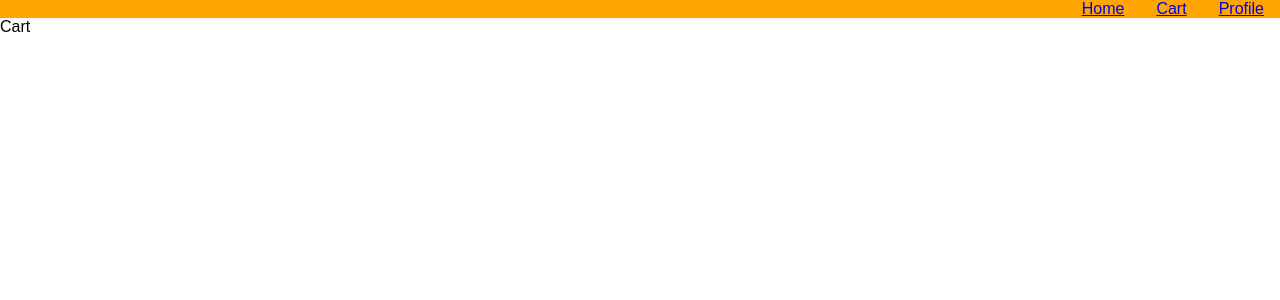
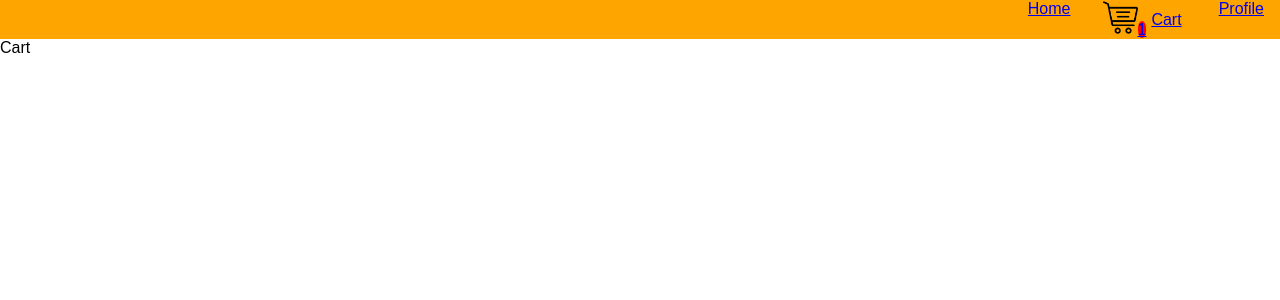
Before and after one commit to khazaddoom/shopping-cart-react, a React (Create React App) app: page /cart in a window 1280 px wide. Shown: the top 300 px of the page. Built offline with nearby package versions, Linux system fonts and the light colour scheme; a web font is replaced by a local one.

Commit message:
cart item

```diff
--- a/src/components/Header.css
+++ b/src/components/Header.css
@@ -16,3 +16,24 @@
     color: black;
     font-style: italic;
 }
+
+.cart {
+    display: flex;
+    align-items: center;
+}
+
+.cart span {
+    margin-right: 5px
+}
+
+.cart__tooltip {
+    height: 5px;
+    width: 5px;
+    background-color: red;
+    border-radius: 50%
+}
+
+.cart__img {
+    height: 35px;
+    width: 35px;
+}
--- a/src/components/Header.js
+++ b/src/components/Header.js
@@ -2,12 +2,22 @@ import React from 'react'
 import { Link } from "react-router-dom";
 import './Header.css'
 
-function Header() {
+function Header({cartQuantity}) {
     return (
         <nav className="nav">
             <ul style={{ display: 'flex', justifyContent: 'flex-end', backgroundColor: 'orange' }}>
-                <li><Link to="/home">Home</Link></li>
-                <li><Link to="/cart">Cart</Link></li>
+                <li><Link to="/products">Home</Link></li>
+                <li>
+                    <Link to="/cart">
+                        <div className="cart">
+                            <div>
+                                <img className="cart__img" src={process.env.PUBLIC_URL + '/assets/images/cart.png'} alt="shopping cart" />
+                                <span className="cart__tooltip">{cartQuantity}</span>
+                            </div>
+                            <span>Cart</span>
+                        </div>
+                    </Link>
+                </li>
                 <li><Link to="/profile">Profile</Link></li>
             </ul>
         </nav>
--- a/src/components/WithHeader.js
+++ b/src/components/WithHeader.js
@@ -4,7 +4,7 @@ import Header from './Header'
 function WithHeader(props) {
     return (
         <>
-            <Header />
+            <Header cartQuantity={1}/>
             { props.children }
         </>
 
```
Also changed, not shown: public/assets/images/cart.png (added), 1 other file (tests, documents, lock files or other folders).
